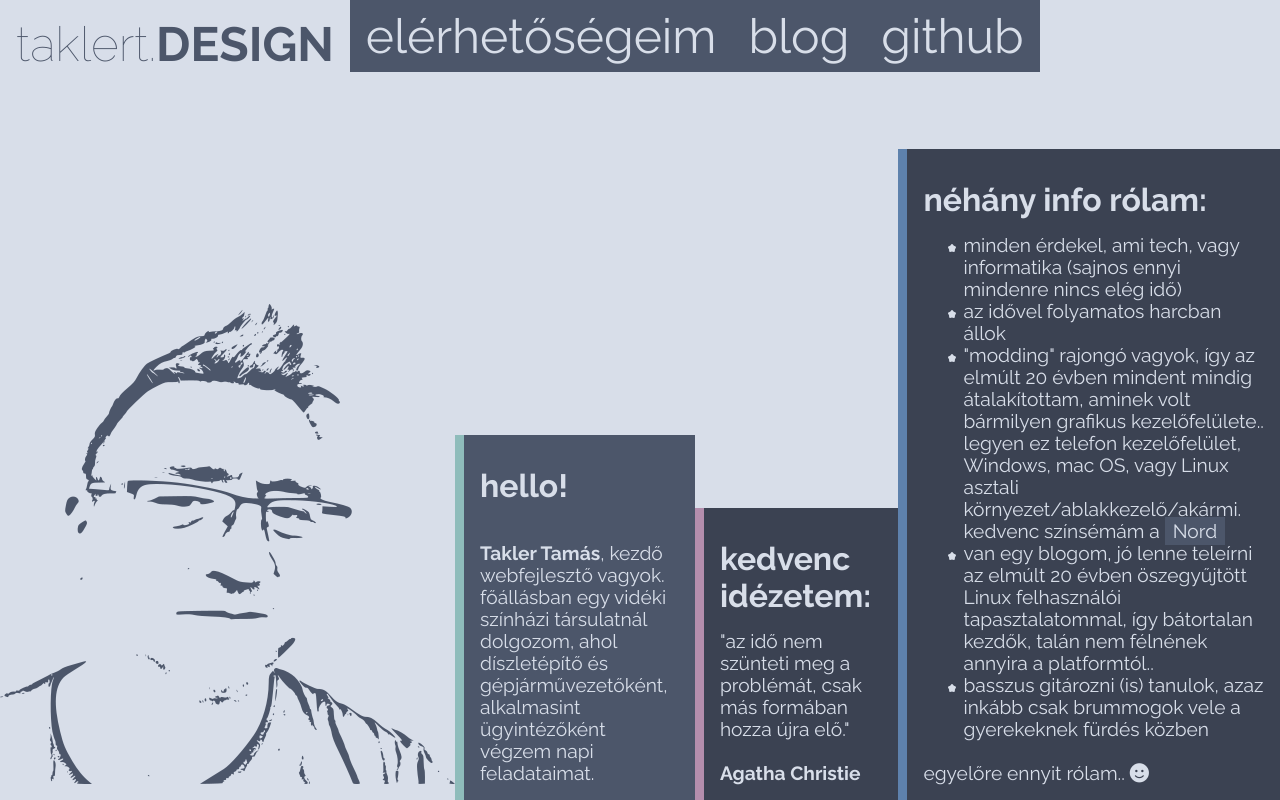
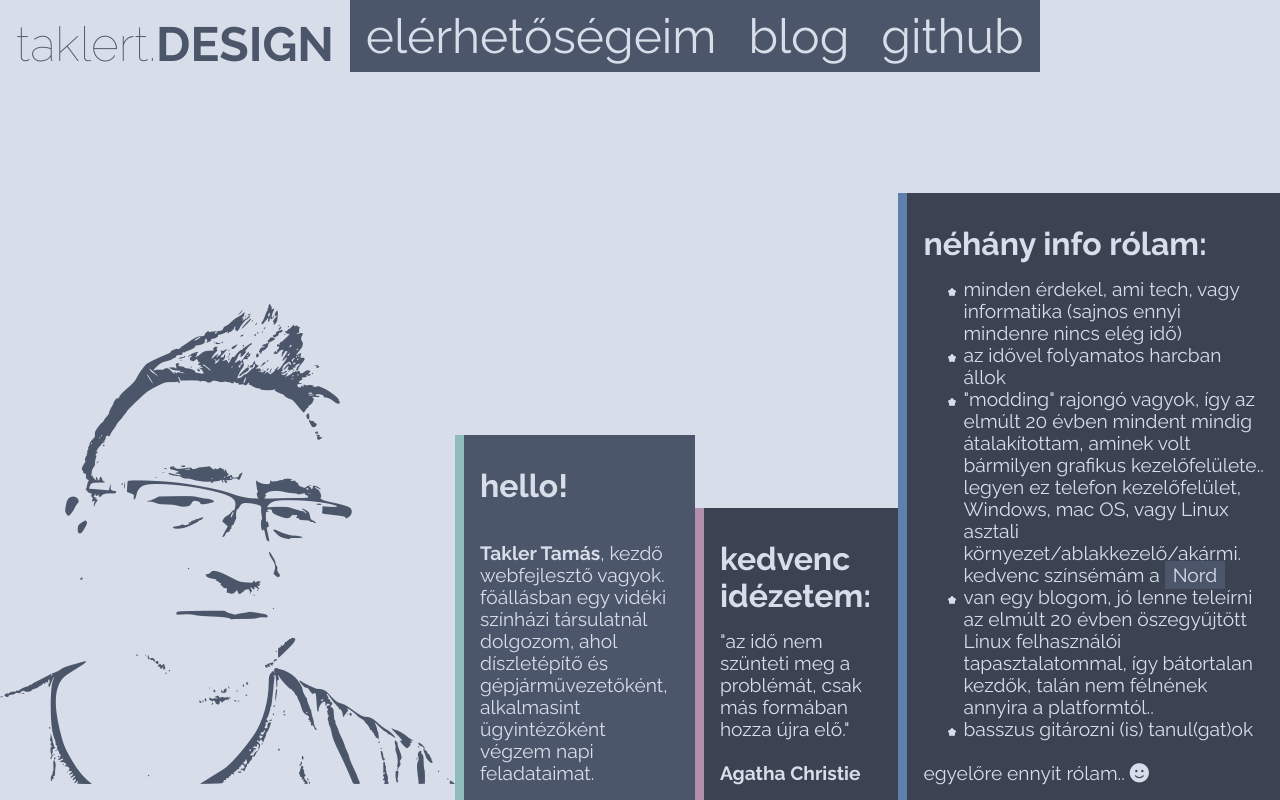
Before and after one commit to taklert/taklert.design, a plain HTML site: page index.html in a window 1280 px wide. Drawn offline with Linux system fonts and the light colour scheme.

Commit message:
some text changes in index.html

```diff
--- a/index.html
+++ b/index.html
@@ -61,8 +61,7 @@
           nem félnének annyira a platformtól..
         </li>
         <li>
-          basszus git&aacute;rozni (is) tanulok, azaz ink&aacute;bb csak
-          brummogok vele a gyerekeknek f&uuml;rd&eacute;s k&ouml;zben
+          basszus gitározni (is) tanul(gat)ok
         </li>
       </ul>
       <br />egyel&#337;re ennyit r&oacute;lam.. <i class="fas fa-smile"></i>
```
